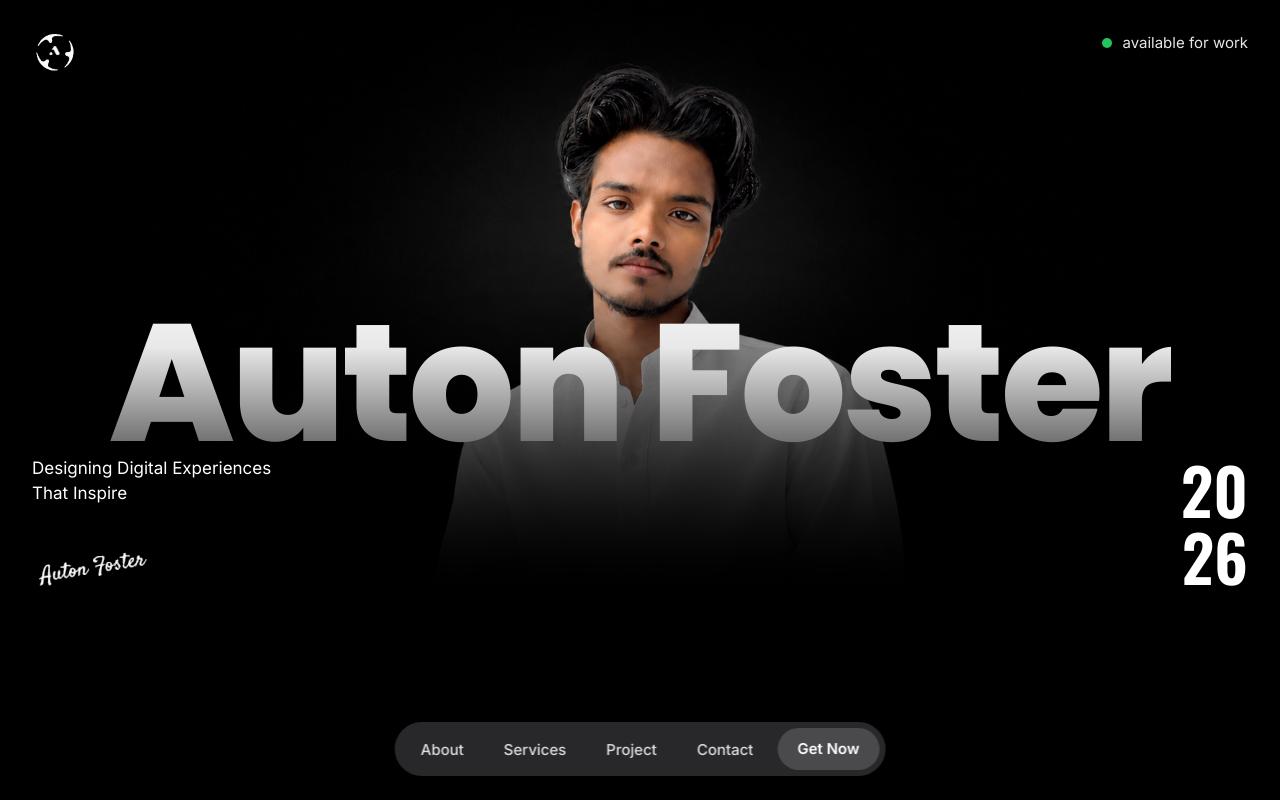
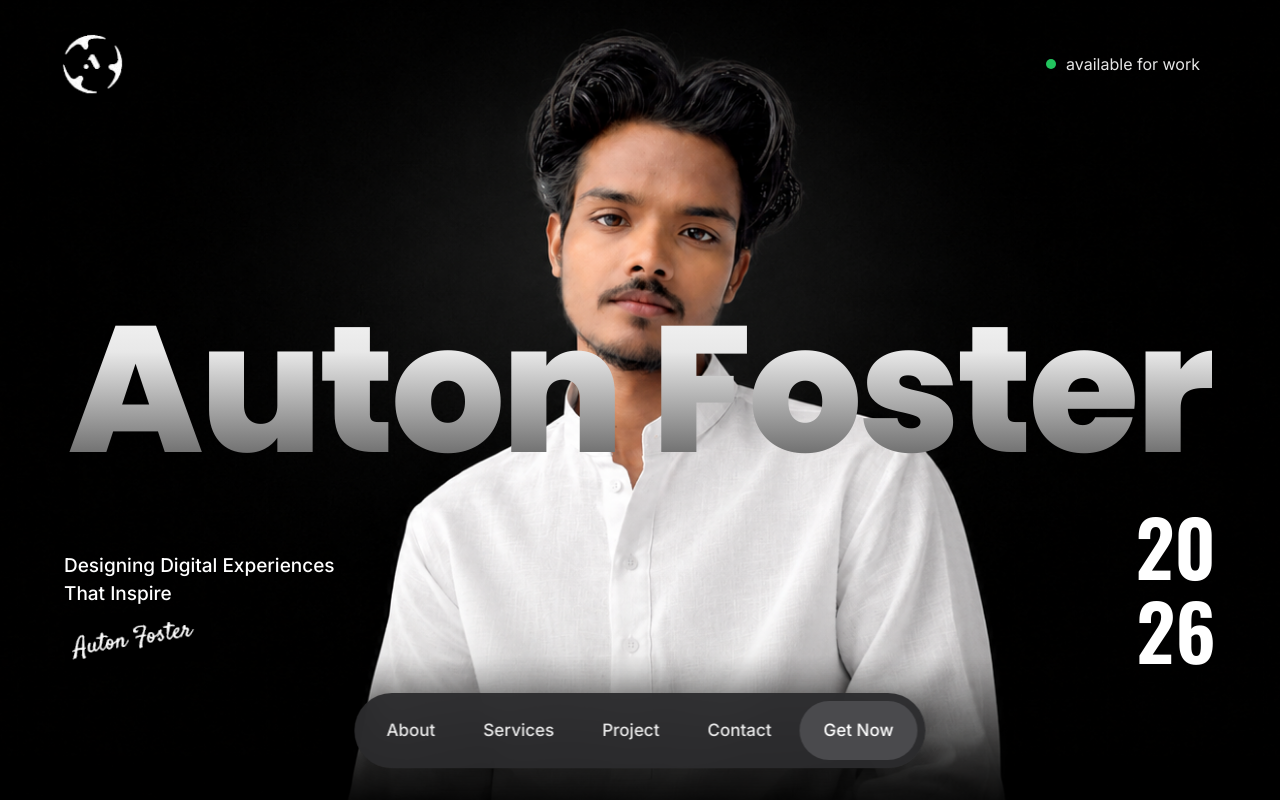
Before and after one commit to girishlade111/AUTON, a Next.js app in the folder website/: page / in a window 1280 px wide. Shown: the top 800 px of the page. Built offline with nearby package versions, Linux system fonts and the light colour scheme; a web font is replaced by a local one.

Commit message:
Rework hero to match reference exactly: full-bleed portrait, 14vw wordmark, measured column positions, 80px nav pill

```diff
--- a/website/src/components/Hero.tsx
+++ b/website/src/components/Hero.tsx
@@ -11,7 +11,13 @@ import {
 import { EASE } from "@/lib/motion";
 
 /* Prompt 02 — Hero layout + staggered load cascade.
-   Prompt 03 — whole composition parallaxes out at ~0.55x scroll speed. */
+   Prompt 03 — whole composition parallaxes out at ~0.55x scroll speed.
+
+   Layout measured from the reference recording (1920×1080):
+   - Portrait: full-bleed cover, subject centered, melts into black at bottom.
+   - Wordmark: ~91vw wide, cap-top ≈ 42vh, gradient white → #3f3f42.
+   - Tagline top ≈ 69vh / signature top ≈ 76.5vh (left 64px).
+   - "20 / 26" top ≈ 64vh (right 64px), ~115px condensed numerals. */
 
 const EASE_OUT = [...EASE.out] as [number, number, number, number];
 
@@ -30,7 +36,7 @@ export default function Hero() {
 
   const entrance = reduced
     ? false
-    : ({ opacity: 0, scale: 1.04, y: 24 } as const);
+    : ({ opacity: 0, scale: 1.04 } as const);
 
   return (
     <section
@@ -39,28 +45,24 @@ export default function Hero() {
     >
       {/* Parallax group: portrait + wordmark + columns */}
       <motion.div style={parallaxStyle} className="absolute inset-0">
-        {/* Portrait — melts into black at the bottom */}
+        {/* Portrait — full-bleed, subject centered, baked black fade at bottom.
+            Extended above the viewport so the hairline sits near the top edge
+            (matches reference framing). */}
         <motion.div
           initial={entrance}
-          animate={{ opacity: 1, scale: 1, y: 0 }}
+          animate={{ opacity: 1, scale: 1 }}
           transition={{ duration: 1.1, ease: EASE_OUT }}
-          className="absolute left-1/2 top-0 w-[130vw] -translate-x-1/2 min-[480px]:w-[min(94vw,1350px)]"
+          className="absolute inset-x-0 -top-[7vh] h-[114vh]"
         >
           <Image
             src="/images/hero-portrait.png"
             alt="Portrait of Auton Foster"
-            width={1920}
-            height={1080}
+            fill
             priority
-            className="h-auto w-full [mask-image:linear-gradient(to_bottom,black_42%,transparent_88%)]"
+            sizes="100vw"
+            className="object-cover object-top [mask-image:linear-gradient(to_bottom,black_78%,transparent_100%)]"
           />
         </motion.div>
-
-        {/* Scrim — keeps the wordmark legible over the bright shirt */}
-        <div
-          aria-hidden
-          className="pointer-events-none absolute inset-x-0 top-[30vh] z-10 h-[46vh] bg-gradient-to-b from-transparent via-black/45 to-black"
-        />
 
         {/* Giant gradient wordmark over the portrait */}
         <motion.h1
@@ -68,11 +70,11 @@ export default function Hero() {
           animate={{ opacity: 1, y: 0 }}
           transition={{ delay: 0.15, duration: 1.0, ease: EASE_OUT }}
           aria-label="Auton Foster — Designing Digital Experiences That Inspire"
-          className="pointer-events-none absolute left-0 right-0 top-[37vh] z-20 select-none text-center"
+          className="pointer-events-none absolute inset-x-0 top-[37.5vh] z-20 select-none text-center"
         >
           <span
             aria-hidden
-            className="wordmark-gradient whitespace-nowrap font-display text-[clamp(44px,13vw,210px)] font-extrabold leading-[1.05] tracking-[-0.02em]"
+            className="wordmark-gradient whitespace-nowrap font-display text-[clamp(48px,14vw,270px)] font-extrabold leading-none tracking-[-0.02em]"
           >
             Auton Foster
           </span>
@@ -83,9 +85,9 @@ export default function Hero() {
           initial={reduced ? false : { opacity: 0, y: 24 }}
           animate={{ opacity: 1, y: 0 }}
           transition={{ delay: 0.6, duration: 0.7, ease: EASE_OUT }}
-          className="absolute bottom-[24%] left-5 z-20 md:left-8 md:top-[57%] md:bottom-auto"
+          className="absolute left-6 top-[69vh] z-20 md:left-16"
         >
-          <p className="text-[16px] leading-[1.45] text-ink md:text-[17px]">
+          <p className="text-[16px] font-medium leading-[1.45] text-ink md:text-[19px]">
             Designing Digital Experiences
             <br />
             That Inspire
@@ -99,7 +101,7 @@ export default function Hero() {
           }
           animate={{ opacity: 1, y: 0, rotate: -4, clipPath: "inset(0 0% 0 0)" }}
           transition={{ delay: 0.72, duration: 0.9, ease: EASE_OUT }}
-          className="absolute bottom-[15%] left-5 z-20 md:left-8 md:top-[68%] md:bottom-auto"
+          className="absolute left-6 top-[76.5vh] z-20 md:left-16"
         >
           <Image
             src="/images/signature.png"
@@ -107,7 +109,7 @@ export default function Hero() {
             unoptimized
             width={180}
             height={64}
-            className="w-[110px] mix-blend-screen md:w-[130px]"
+            className="w-[100px] mix-blend-screen md:w-[147px]"
           />
         </motion.div>
 
@@ -116,7 +118,7 @@ export default function Hero() {
           initial={reduced ? false : { opacity: 0, x: 32 }}
           animate={{ opacity: 1, x: 0 }}
           transition={{ delay: 0.66, duration: 0.7, ease: EASE_OUT }}
-          className="absolute bottom-[26%] right-5 z-20 text-right font-heading text-[clamp(56px,5vw,92px)] font-semibold leading-[1.05] text-ink md:right-8 md:top-[57%] md:bottom-auto"
+          className="absolute right-6 top-[63vh] z-20 text-right font-heading text-[clamp(64px,6vw,115px)] font-semibold leading-[1.09] text-ink md:right-16"
         >
           20
           <br />
@@ -129,7 +131,7 @@ export default function Hero() {
         initial={reduced ? false : { opacity: 0, y: -16 }}
         animate={{ opacity: 1, y: 0 }}
         transition={{ delay: 0.45, duration: 0.6, ease: EASE_OUT }}
-        className="absolute left-5 top-6 z-30 md:left-8 md:top-8"
+        className="absolute left-5 top-6 z-30 md:left-14 md:top-8"
       >
         <Image
           src="/images/logo.png"
@@ -138,7 +140,7 @@ export default function Hero() {
           aria-hidden
           width={72}
           height={72}
-          className="h-11 w-11 mix-blend-screen"
+          className="h-[52px] w-[52px] mix-blend-screen md:h-[70px] md:w-[70px]"
         />
       </motion.div>
       <motion.div
@@ -146,13 +148,13 @@ export default function Hero() {
         animate={{ opacity: 1, y: 0 }}
         transition={{ delay: 0.55, duration: 0.6, ease: EASE_OUT }}
         role="status"
-        className="absolute right-5 top-6 z-30 flex items-center gap-2.5 md:right-8 md:top-8"
+        className="absolute right-5 top-6 z-30 flex items-center gap-2.5 md:right-20 md:top-[52px]"
       >
         <span className="relative flex h-2.5 w-2.5">
           <span className="absolute inline-flex h-full w-full animate-ping rounded-full bg-accent opacity-60" />
           <span className="relative inline-flex h-2.5 w-2.5 rounded-full bg-accent" />
         </span>
-        <span className="text-[15px] text-ink/90">available for work</span>
+        <span className="text-[15px] text-ink/90 md:text-[16px]">available for work</span>
       </motion.div>
     </section>
   );
--- a/website/src/components/NavPill.tsx
+++ b/website/src/components/NavPill.tsx
@@ -28,16 +28,16 @@ export default function NavPill() {
       initial={reduced ? false : { opacity: 0, y: 24 }}
       animate={{ opacity: 1, y: 0 }}
       transition={{ delay: 0.9, duration: 0.6, ease: EASE_OUT }}
-      className="fixed bottom-6 left-1/2 z-50 -translate-x-1/2"
+      className="fixed bottom-5 left-1/2 z-50 -translate-x-1/2 md:bottom-8"
     >
-      <div className="flex items-center gap-0.5 whitespace-nowrap rounded-full bg-[#2b2b2d]/95 p-1 shadow-[0_8px_32px_rgba(0,0,0,0.45)] backdrop-blur-md sm:gap-1 sm:p-1.5">
+      <div className="flex items-center gap-0.5 whitespace-nowrap rounded-full bg-[#2b2b2d]/95 p-1.5 shadow-[0_8px_32px_rgba(0,0,0,0.45)] backdrop-blur-md sm:gap-1 sm:p-2">
         <ul className="flex items-center">
           {LINKS.map((link) => (
             <li key={link.label}>
               <a
                 href={link.hash}
                 onClick={(e) => go(e, link.hash)}
-                className="rounded-full px-2.5 py-2 text-[13px] font-medium text-ink/85 transition-colors duration-300 hover:bg-white/8 hover:text-ink active:bg-white/12 min-[420px]:px-3.5 sm:px-5 sm:py-2.5 sm:text-[15px]"
+                className="rounded-full px-3 py-2.5 text-[14px] font-medium text-ink/90 transition-colors duration-300 hover:bg-white/8 hover:text-ink active:bg-white/12 min-[420px]:px-4 sm:px-6 sm:py-[17px] sm:text-[17px]"
               >
                 {link.label}
               </a>
@@ -47,7 +47,7 @@ export default function NavPill() {
         <a
           href="#contact"
           onClick={(e) => go(e, "#contact")}
-          className="rounded-full bg-[#4a4a4d] px-2.5 py-2 text-[13px] font-semibold text-white transition-colors duration-300 hover:bg-white hover:text-black active:bg-white/90 min-[420px]:px-3.5 sm:px-5 sm:py-2.5 sm:text-[15px]"
+          className="rounded-full bg-[#4a4a4d] px-3 py-2.5 text-[14px] font-medium text-white transition-colors duration-300 hover:bg-white hover:text-black active:bg-white/90 min-[420px]:px-4 sm:px-6 sm:py-[17px] sm:text-[17px]"
         >
           Get Now
         </a>
```
